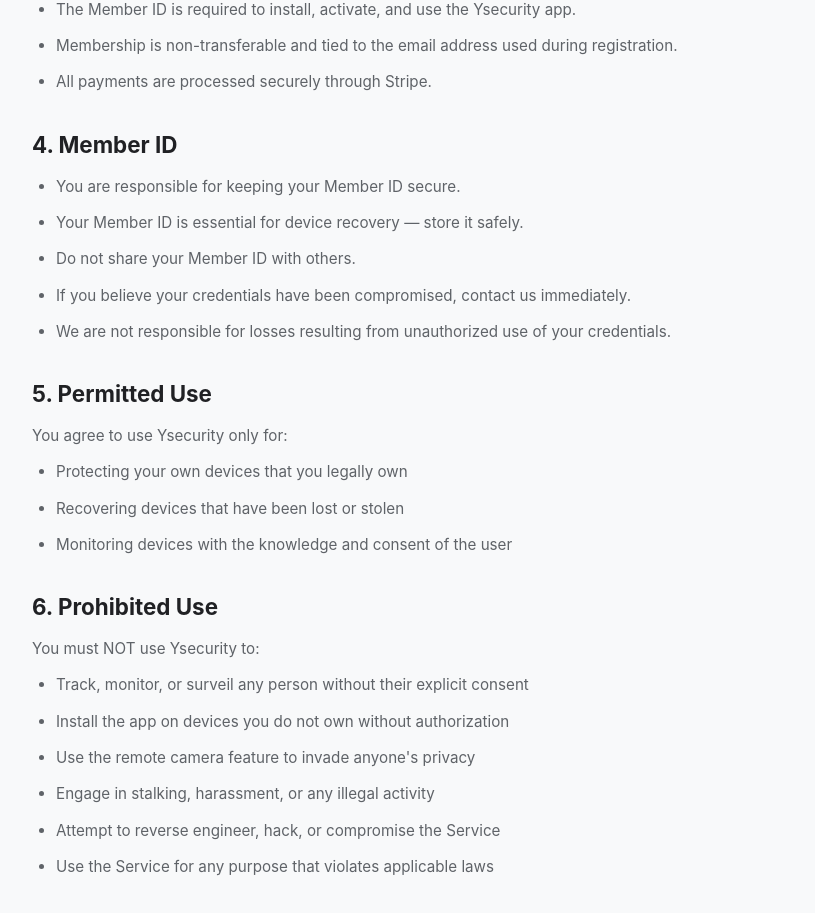
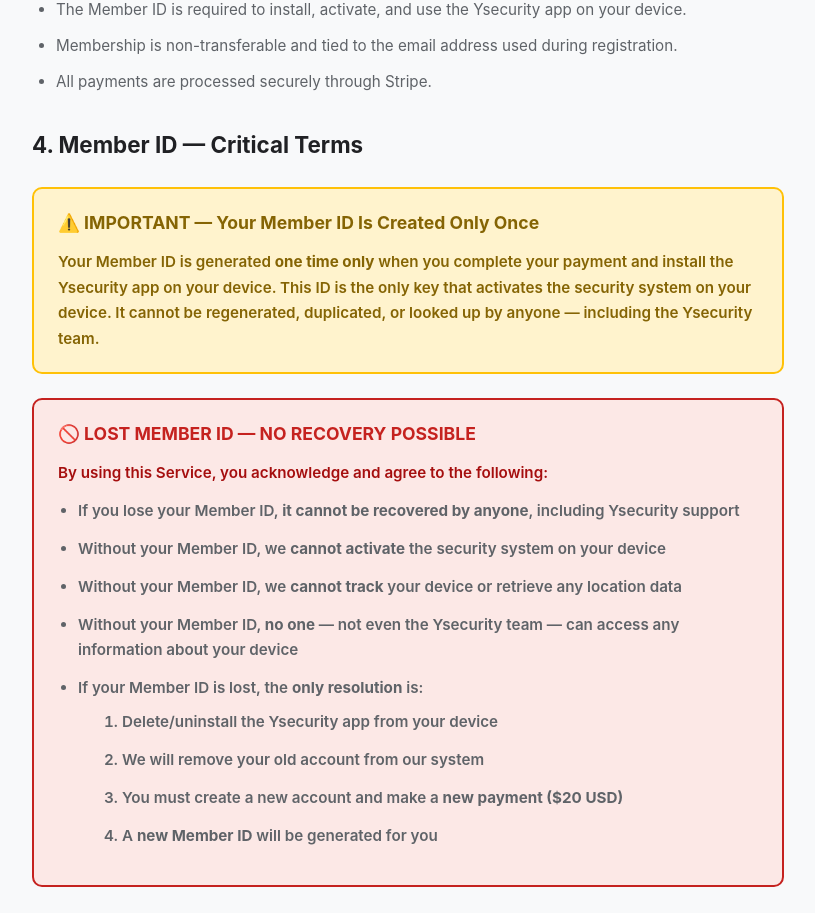
Before and after one commit to aidigitalfriend/ysecurity-app, a React (Create React App) app in the folder mobile/: page /terms in a window 1280 px wide. Shown: the part 960-1873 px from the top of the page, without its empty margins (232-1047 px from the left). Built offline with nearby package versions, Linux system fonts and the light colour scheme.

Commit message:
Update Privacy Policy & Terms: highlight Member ID one-time creation, no recovery

```diff
--- a/mobile/src/pages/Privacy.js
+++ b/mobile/src/pages/Privacy.js
@@ -1,12 +1,62 @@
 import React from 'react';
 import Layout from '../Layout';
+
+const highlightBox = {
+  background: '#fff3cd',
+  border: '2px solid #ffc107',
+  borderRadius: '10px',
+  padding: '20px 24px',
+  margin: '24px 0',
+};
+
+const highlightTitle = {
+  color: '#856404',
+  fontWeight: 700,
+  fontSize: '1.1rem',
+  marginBottom: '12px',
+  display: 'flex',
+  alignItems: 'center',
+  gap: '8px',
+};
+
+const highlightText = {
+  color: '#856404',
+  fontWeight: 600,
+  lineHeight: 1.7,
+  margin: 0,
+};
+
+const redBox = {
+  background: '#fce8e6',
+  border: '2px solid #c5221f',
+  borderRadius: '10px',
+  padding: '20px 24px',
+  margin: '24px 0',
+};
+
+const redTitle = {
+  color: '#c5221f',
+  fontWeight: 700,
+  fontSize: '1.1rem',
+  marginBottom: '12px',
+  display: 'flex',
+  alignItems: 'center',
+  gap: '8px',
+};
+
+const redText = {
+  color: '#a50e0e',
+  fontWeight: 600,
+  lineHeight: 1.7,
+  margin: 0,
+};
 
 export default function Privacy() {
   return (
     <Layout>
       <div className="page-header">
         <h1>Privacy Policy</h1>
-        <p>Last updated: March 23, 2026</p>
+        <p>Last updated: March 24, 2026</p>
       </div>
       <div className="content">
         <h2>1. Introduction</h2>
@@ -29,7 +79,31 @@ export default function Privacy() {
           <li>Photos captured via remote camera feature (only when activated by the device owner)</li>
         </ul>
 
-        <h2>3. How We Use Your Information</h2>
+        <h2>3. Your Member ID &amp; Privacy Protection</h2>
+
+        <div style={highlightBox}>
+          <div style={highlightTitle}>⚠️ IMPORTANT — Member ID Is Created Only Once</div>
+          <p style={highlightText}>
+            Your unique Member ID is generated <strong>one time only</strong> — at the moment your payment is successfully processed and the Ysecurity app is installed on your device. This ID is the sole key that links your account to your device's security system. It is not stored by Ysecurity staff and cannot be regenerated, duplicated, or looked up after creation.
+          </p>
+        </div>
+
+        <div style={redBox}>
+          <div style={redTitle}>🚫 If You Lose Your Member ID — No Recovery Is Possible</div>
+          <p style={redText}>
+            If you lose your Member ID, <strong>Ysecurity cannot recover it for you</strong>. Without your Member ID, we cannot activate your security system, track your device, or access any data related to your device. No one — including the Ysecurity team — can retrieve any device information without this ID. This is by design to protect your privacy.
+          </p>
+          <ul style={{ ...redText, paddingLeft: '20px', marginTop: '12px' }}>
+            <li>We <strong>cannot</strong> recover or reset a lost Member ID</li>
+            <li>We <strong>cannot</strong> track or locate any device without the Member ID</li>
+            <li>We <strong>cannot</strong> access any data associated with a device without the Member ID</li>
+            <li>The <strong>only option</strong> if you lose your ID is: uninstall the app, create a new account, make a new payment ($20), and receive a new Member ID</li>
+          </ul>
+        </div>
+
+        <p>This design ensures that <strong>your privacy is fully protected</strong>. Your device data is accessible only to the person who holds the Member ID — and that person is you. No Ysecurity employee, administrator, or third party can access your device information without your Member ID. You are in complete control.</p>
+
+        <h2>4. How We Use Your Information</h2>
         <p>We use the collected information to:</p>
         <ul>
           <li>Provide and maintain the device tracking and security service</li>
@@ -43,45 +117,48 @@ export default function Privacy() {
           <li>Improve and optimize our Service</li>
         </ul>
 
-        <h2>4. Location Data</h2>
+        <h2>5. Location Data</h2>
         <p>Ysecurity collects location data from your registered device to provide tracking and recovery services. Location data is:</p>
         <ul>
-          <li>Collected only from devices that have the Ysecurity app installed and activated</li>
+          <li>Collected only from devices that have the Ysecurity app installed and activated with a valid Member ID</li>
           <li>Stored securely in encrypted databases</li>
-          <li>Accessible only by the registered member and authorized administrators</li>
+          <li>Accessible only by the holder of the corresponding Member ID</li>
           <li>Used solely for the purpose of device security and recovery</li>
+          <li><strong>Inaccessible to anyone — including Ysecurity staff — without the Member ID</strong></li>
         </ul>
 
-        <h2>5. Data Security</h2>
+        <h2>6. Data Security</h2>
         <p>We implement industry-standard security measures to protect your data, including:</p>
         <ul>
           <li>SSL/TLS encryption for all data in transit</li>
           <li>Encrypted database storage</li>
+          <li>Member ID–based access control (no ID = no access)</li>
           <li>Rate limiting and access controls</li>
           <li>Regular security audits</li>
         </ul>
 
-        <h2>6. Third-Party Services</h2>
+        <h2>7. Third-Party Services</h2>
         <p>We use the following third-party services:</p>
         <ul>
           <li><strong>Stripe:</strong> For secure payment processing. Stripe's privacy policy applies to payment data.</li>
           <li><strong>Amazon Web Services (AWS):</strong> For hosting and database services.</li>
           <li><strong>OpenStreetMap:</strong> For map rendering in the admin dashboard.</li>
         </ul>
+        <p>No third-party service has access to your Member ID or the ability to retrieve device tracking data.</p>
 
-        <h2>7. Data Retention</h2>
+        <h2>8. Data Retention</h2>
         <p>We retain your data for as long as your membership is active. Location data is retained for a period of 90 days, after which it is automatically deleted. You may request deletion of your account and associated data at any time by contacting us.</p>
 
-        <h2>8. Your Rights</h2>
+        <h2>9. Your Rights</h2>
         <p>You have the right to:</p>
         <ul>
-          <li>Access the personal data we hold about you</li>
+          <li>Access the personal data we hold about you (Member ID required for verification)</li>
           <li>Request correction of inaccurate data</li>
-          <li>Request deletion of your data</li>
+          <li>Request deletion of your data and account</li>
           <li>Object to processing of your data</li>
         </ul>
 
-        <h2>9. Contact</h2>
+        <h2>10. Contact</h2>
         <p>For privacy inquiries, contact us at <a href="mailto:support@ysecurity.app">support@ysecurity.app</a>.</p>
       </div>
     </Layout>
--- a/mobile/src/pages/Terms.js
+++ b/mobile/src/pages/Terms.js
@@ -1,12 +1,62 @@
 import React from 'react';
 import Layout from '../Layout';
+
+const highlightBox = {
+  background: '#fff3cd',
+  border: '2px solid #ffc107',
+  borderRadius: '10px',
+  padding: '20px 24px',
+  margin: '24px 0',
+};
+
+const highlightTitle = {
+  color: '#856404',
+  fontWeight: 700,
+  fontSize: '1.1rem',
+  marginBottom: '12px',
+  display: 'flex',
+  alignItems: 'center',
+  gap: '8px',
+};
+
+const highlightText = {
+  color: '#856404',
+  fontWeight: 600,
+  lineHeight: 1.7,
+  margin: 0,
+};
+
+const redBox = {
+  background: '#fce8e6',
+  border: '2px solid #c5221f',
+  borderRadius: '10px',
+  padding: '20px 24px',
+  margin: '24px 0',
+};
+
+const redTitle = {
+  color: '#c5221f',
+  fontWeight: 700,
+  fontSize: '1.1rem',
+  marginBottom: '12px',
+  display: 'flex',
+  alignItems: 'center',
+  gap: '8px',
+};
+
+const redText = {
+  color: '#a50e0e',
+  fontWeight: 600,
+  lineHeight: 1.7,
+  margin: 0,
+};
 
 export default function Terms() {
   return (
     <Layout>
       <div className="page-header">
         <h1>Terms of Service</h1>
-        <p>Last updated: March 23, 2026</p>
+        <p>Last updated: March 24, 2026</p>
       </div>
       <div className="content">
         <h2>1. Acceptance of Terms</h2>
@@ -26,23 +76,53 @@ export default function Terms() {
 
         <h2>3. Membership and Payment</h2>
         <ul>
-          <li>Access to Ysecurity requires a one-time membership payment of $20 USD.</li>
+          <li>Access to Ysecurity requires a one-time membership payment of <strong>$20 USD</strong>.</li>
           <li>Upon successful payment, you will receive a unique Member ID.</li>
-          <li>The Member ID is required to install, activate, and use the Ysecurity app.</li>
+          <li>The Member ID is required to install, activate, and use the Ysecurity app on your device.</li>
           <li>Membership is non-transferable and tied to the email address used during registration.</li>
           <li>All payments are processed securely through Stripe.</li>
         </ul>
 
-        <h2>4. Member ID</h2>
+        <h2>4. Member ID — Critical Terms</h2>
+
+        <div style={highlightBox}>
+          <div style={highlightTitle}>⚠️ IMPORTANT — Your Member ID Is Created Only Once</div>
+          <p style={highlightText}>
+            Your Member ID is generated <strong>one time only</strong> when you complete your payment and install the Ysecurity app on your device. This ID is the only key that activates the security system on your device. It cannot be regenerated, duplicated, or looked up by anyone — including the Ysecurity team.
+          </p>
+        </div>
+
+        <div style={redBox}>
+          <div style={redTitle}>🚫 LOST MEMBER ID — NO RECOVERY POSSIBLE</div>
+          <p style={redText}>By using this Service, you acknowledge and agree to the following:</p>
+          <ul style={{ ...redText, paddingLeft: '20px', marginTop: '12px' }}>
+            <li>If you lose your Member ID, <strong>it cannot be recovered by anyone</strong>, including Ysecurity support</li>
+            <li>Without your Member ID, we <strong>cannot activate</strong> the security system on your device</li>
+            <li>Without your Member ID, we <strong>cannot track</strong> your device or retrieve any location data</li>
+            <li>Without your Member ID, <strong>no one</strong> — not even the Ysecurity team — can access any information about your device</li>
+            <li>If your Member ID is lost, the <strong>only resolution</strong> is:
+              <ol style={{ marginTop: '8px', paddingLeft: '20px' }}>
+                <li>Delete/uninstall the Ysecurity app from your device</li>
+                <li>We will remove your old account from our system</li>
+                <li>You must create a new account and make a <strong>new payment ($20 USD)</strong></li>
+                <li>A <strong>new Member ID</strong> will be generated for you</li>
+              </ol>
+            </li>
+          </ul>
+        </div>
+
+        <p><strong>You are solely responsible for storing your Member ID securely.</strong> We recommend saving it in a password manager, writing it down in a secure location, or taking a screenshot immediately upon receiving it. Do not share your Member ID with anyone.</p>
+
+        <h2>5. Privacy by Design</h2>
+        <p>The Member ID system is designed this way <strong>intentionally to protect your privacy</strong>:</p>
         <ul>
-          <li>You are responsible for keeping your Member ID secure.</li>
-          <li>Your Member ID is essential for device recovery — store it safely.</li>
-          <li>Do not share your Member ID with others.</li>
-          <li>If you believe your credentials have been compromised, contact us immediately.</li>
-          <li>We are not responsible for losses resulting from unauthorized use of your credentials.</li>
+          <li>Your device data is accessible <strong>only</strong> to the person who holds the Member ID</li>
+          <li>No Ysecurity employee or administrator can access your device data without the Member ID</li>
+          <li>No third party can request or retrieve your device tracking information without the Member ID</li>
+          <li>This ensures that <strong>you — and only you</strong> — have control over your device's security data</li>
         </ul>
 
-        <h2>5. Permitted Use</h2>
+        <h2>6. Permitted Use</h2>
         <p>You agree to use Ysecurity only for:</p>
         <ul>
           <li>Protecting your own devices that you legally own</li>
@@ -50,7 +130,7 @@ export default function Terms() {
           <li>Monitoring devices with the knowledge and consent of the user</li>
         </ul>
 
-        <h2>6. Prohibited Use</h2>
+        <h2>7. Prohibited Use</h2>
         <p>You must NOT use Ysecurity to:</p>
         <ul>
           <li>Track, monitor, or surveil any person without their explicit consent</li>
@@ -61,10 +141,10 @@ export default function Terms() {
           <li>Use the Service for any purpose that violates applicable laws</li>
         </ul>
 
-        <h2>7. Refund Policy</h2>
-        <p>The $20 membership fee is non-refundable once the Member ID has been generated and delivered. If you experience issues with payment processing, contact us within 7 days for assistance.</p>
+        <h2>8. Refund Policy</h2>
+        <p>The $20 membership fee is <strong>non-refundable</strong> once the Member ID has been generated and delivered. If you experience issues with payment processing, contact us within 7 days for assistance.</p>
 
-        <h2>8. Service Availability</h2>
+        <h2>9. Service Availability</h2>
         <ul>
           <li>We strive to maintain the Service available 24/7, but do not guarantee uninterrupted access.</li>
           <li>The accuracy of GPS tracking depends on device hardware, network conditions, and environmental factors.</li>
@@ -72,10 +152,10 @@ export default function Terms() {
           <li>We reserve the right to modify, suspend, or discontinue the Service at any time with reasonable notice.</li>
         </ul>
 
-        <h2>9. Limitation of Liability</h2>
-        <p>To the maximum extent permitted by law, Ysecurity is provided "as is" without warranties of any kind. We shall not be liable for any indirect, incidental, special, consequential, or punitive damages.</p>
+        <h2>10. Limitation of Liability</h2>
+        <p>To the maximum extent permitted by law, Ysecurity is provided "as is" without warranties of any kind. We shall not be liable for any indirect, incidental, special, consequential, or punitive damages, including but not limited to losses resulting from a lost Member ID or inability to recover a device.</p>
 
-        <h2>10. Contact</h2>
+        <h2>11. Contact</h2>
         <p>For questions about these Terms, contact us at <a href="mailto:support@ysecurity.app">support@ysecurity.app</a>.</p>
       </div>
     </Layout>
```
